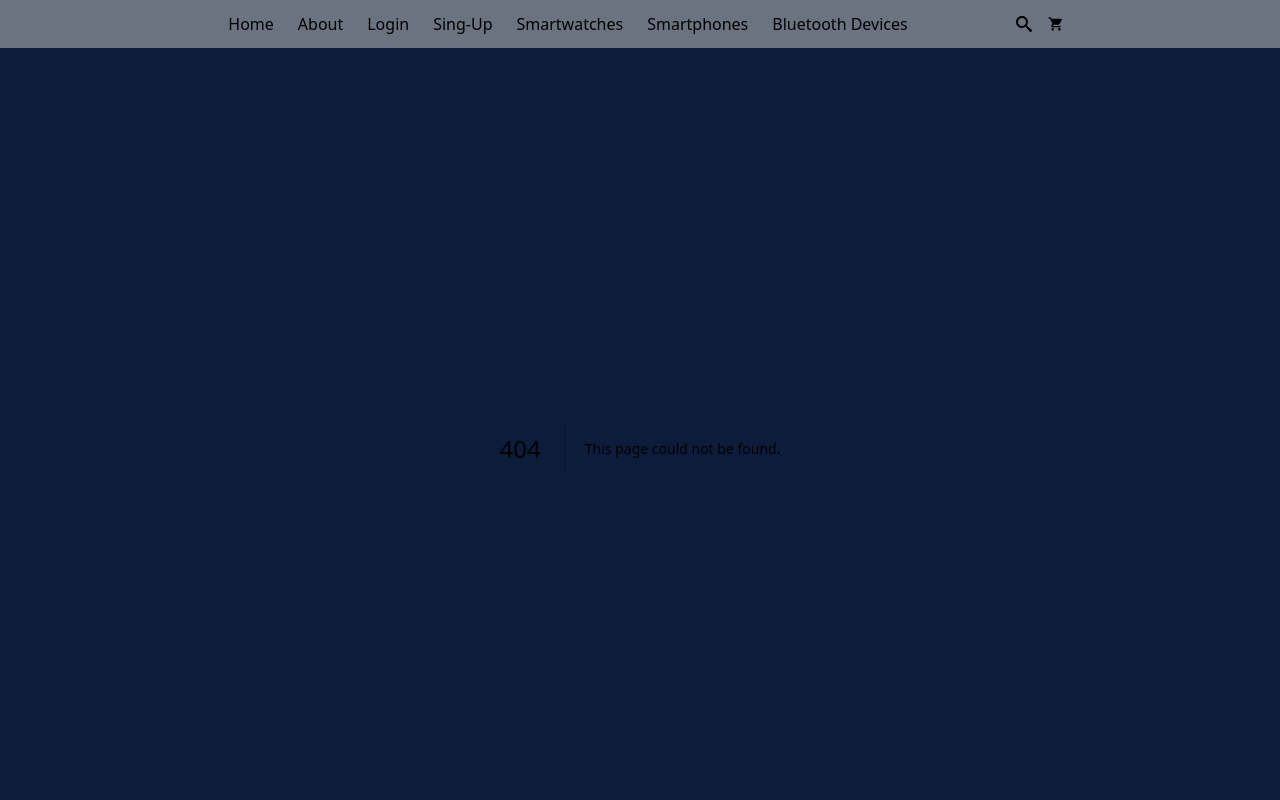
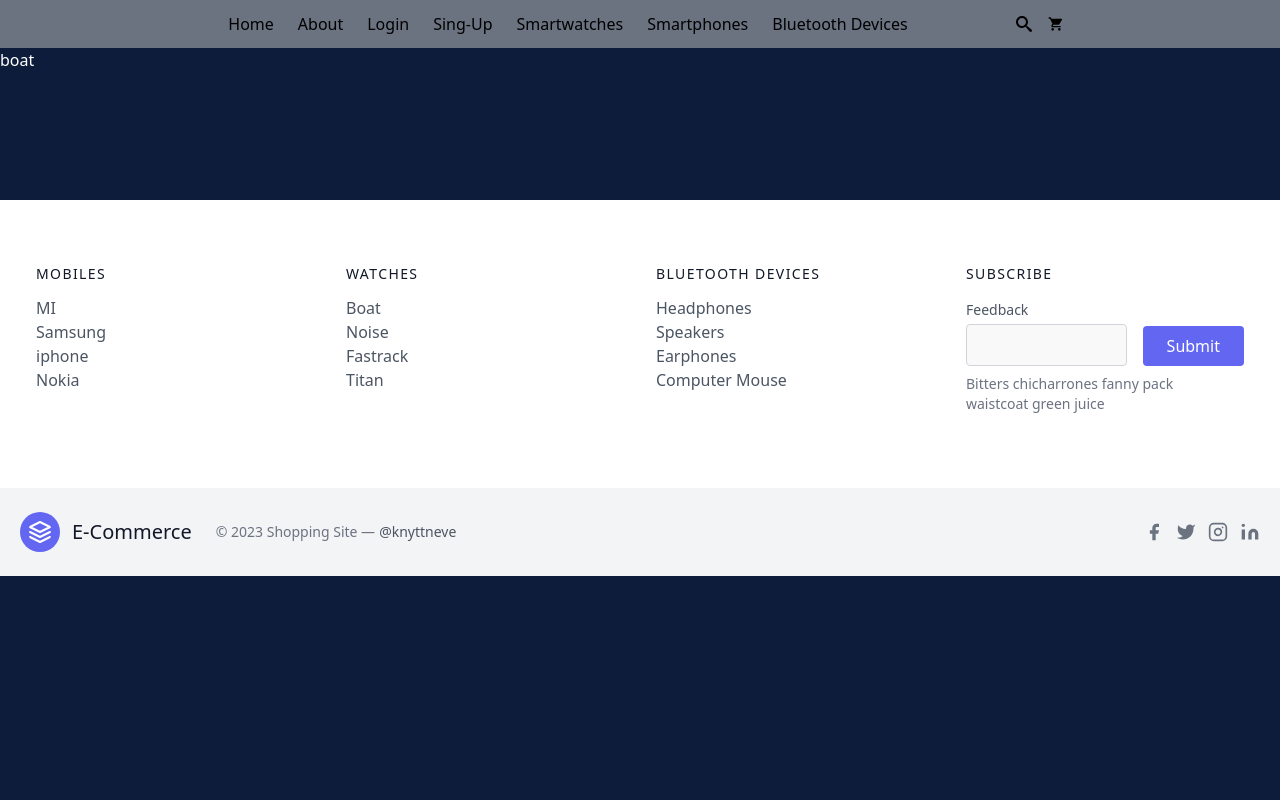
Before and after one commit to sumanmalakar/Project_Exhibition, a Next.js app: page /boat in a window 1280 px wide. Before the commit this address had no page. Shown: the top 800 px of the page. Built offline with nearby package versions, Linux system fonts and the light colour scheme.

Commit message:
add boat page

```diff
--- a/components/footer.jsx
+++ b/components/footer.jsx
@@ -1,4 +1,5 @@
 import React from 'react'
+import Link from 'next/link'
 
 export default function footer() {
   return (
@@ -27,7 +28,8 @@ export default function footer() {
         <h2 className="title-font font-medium text-gray-900 tracking-widest text-sm mb-3">WATCHES</h2>
         <nav className="list-none mb-10">
           <li>
-            <a className="text-gray-600 hover:text-gray-800">Boat</a>
+            <a className="text-gray-600 hover:text-gray-800">
+              </a><Link href="/boat">Boat</Link>
           </li>
           <li>
             <a className="text-gray-600 hover:text-gray-800">Noise</a>
--- /dev/null
+++ b/pages/boat.jsx
@@ -0,0 +1,7 @@
+import React from 'react'
+
+export default function boat() {
+  return (
+    <div className='text-white'>boat</div>
+  )
+}
--- a/pages/smartphone.jsx
+++ b/pages/smartphone.jsx
@@ -1,6 +1,5 @@
 /* eslint-disable @next/next/no-img-element */
 import React from 'react'
-
 export default function smartphone() {
   return (
     // <div>smartphone</div>
```
